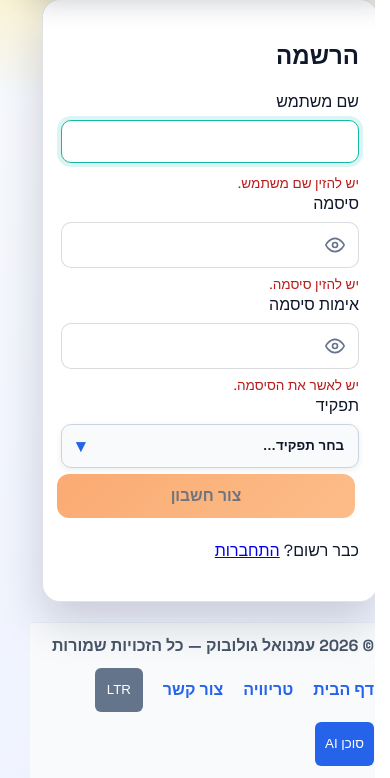
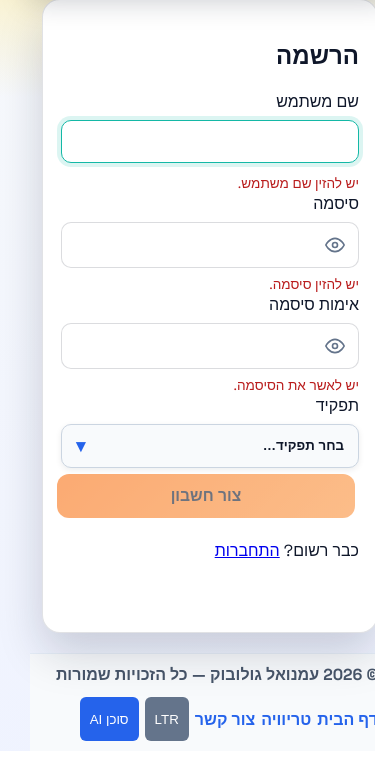
Before and after one commit to imanuel1984/stransport, a Django app: page /signup/ in a window 390 px wide. Shown: the part 93-871 px from the top of the page. After the commit the page ends 844 px from the top, so only its background shows below. Run offline with Django 5.2, Linux system fonts and the light colour scheme; parts of the project's set-up code (start-up, migrations or seed data) failed here and were passed over.

Commit message:
fix: prevent footer overflow on narrow screens
Made-with: Cursor

```diff
--- a/stransport/static/stransport/stransport.css
+++ b/stransport/static/stransport/stransport.css
@@ -40,6 +40,23 @@ body {
   min-height: 100vh;
   display: flex;
   flex-direction: column;
+}
+
+/* ---------- Mobile footer overflow fixes (Android narrow screens) ---------- */
+@media (max-width: 430px) {
+  .app-footer {
+    padding: 10px 12px !important;
+  }
+  .app-footer a {
+    margin-left: 0 !important;
+    white-space: nowrap;
+  }
+  .app-footer button {
+    min-width: 0 !important;
+  }
+  .app-footer [style*="gap:10px"] {
+    gap: 6px !important;
+  }
 }
 
 /* LTR mode: full layout left-to-right (toggle in footer) */
```
